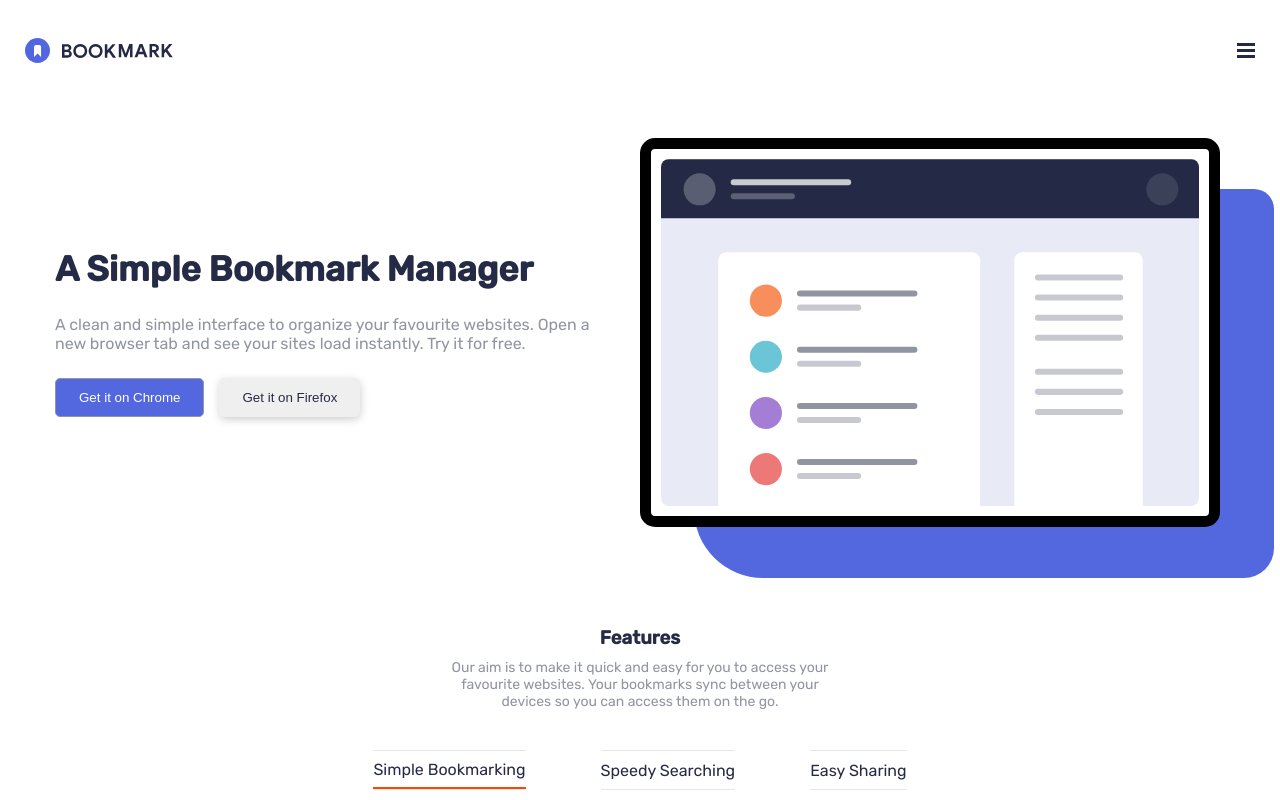
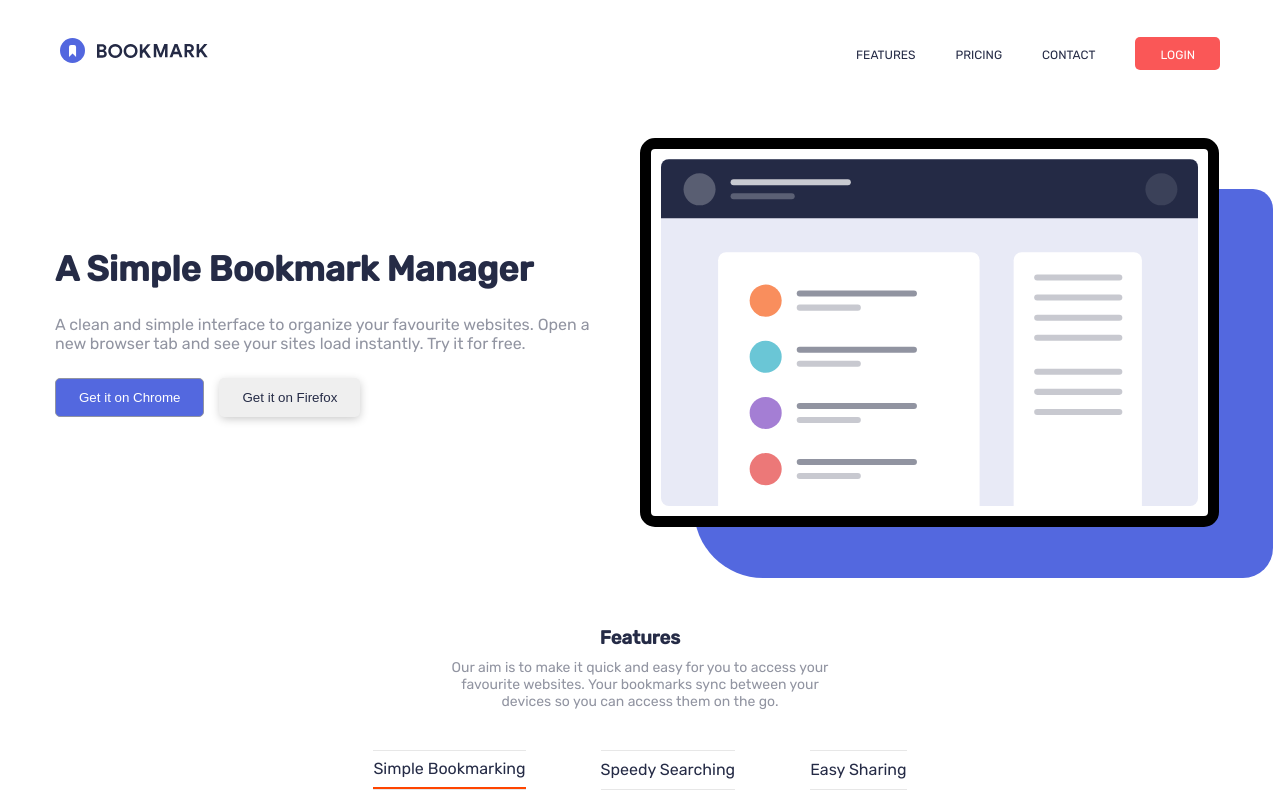
Before and after one commit to nardos322/bookmark, a website with bundled scripts: page index.html in a window 1280 px wide. Shown: the top 800 px of the page. Built offline with nearby package versions, Linux system fonts and the light colour scheme; a web font is replaced by a local one.

Commit message:
fix styles

```diff
--- a/index.html
+++ b/index.html
@@ -25,6 +25,20 @@
       <div class="nav-logo-container">
         <img class="nav-logo" src="./src/images/logo-bookmark.svg" alt="logo">
       </div>
+      <ul class="nav-list-desktop">
+        <li class="">
+          <a href="#">Features</a>
+        </li>
+        <li class="">
+          <a href="#">Pricing</a>
+        </li>
+        <li class="">
+          <a href="#">Contact</a>
+        </li>
+        <li class="login-desktop">
+          <a class="" href="#">Login</a>
+        </li>
+      </ul>
       <div class="menu-burger-container">
         <img src="./src/images/icon-hamburger.svg" class="icon-show" id="icon-burger" alt="menu">
         <img src="./src/images/icon-close.svg" class="nav-icon icon-shut-down " id="icon-close"  >
--- a/src/css/style.css
+++ b/src/css/style.css
@@ -25,7 +25,9 @@ body {
 
 }
 
-
+.nav-list-desktop {
+    display: none;
+}
 
 .nav-bar {
     height: 100px;
@@ -43,7 +45,6 @@ body {
     list-style: none;
     text-align: center;
     transition: .3s;
-
 }
 
 .nav-list .tabs {
@@ -62,7 +63,6 @@ body {
     padding: 11px 129px;
     border: 2px solid white;
     border-radius: 6px;
-
 }
 
 .nav-list .social-media {
@@ -102,8 +102,8 @@ body {
 .img-intro-container {
     box-shadow: 54px 51px 0px var(--Soft-Blue);
     border-radius: 50px 20px 30px 69px;
-    max-height: 395px;
-    max-width: 580px;
+    max-height: 390px;
+    max-width: 579px;
     min-width: 325px;
     align-self: flex-end;
 }
@@ -125,6 +125,7 @@ body {
     border-radius: 15px;
     padding: 10px;
     border: 11px solid black;
+
 }
 
 .introduction h2 {
@@ -219,8 +220,6 @@ body {
     border-bottom: 1px solid rgb(196 196 196 / 40%);
     font-weight: 400;
     color: var(--Very-Dark-Blue);
-
-
 }
 
 .tab-show p {
@@ -464,6 +463,42 @@ footer .social-media {
 
 
 @media (min-width: 1024px) {
+
+    .hero {
+        padding: 0 60px;
+    }
+
+    .menu-burger-container {
+        display: none;
+    }
+
+    .nav-list-desktop{
+        display: flex;
+        list-style: none;
+        align-items: center;
+        height: 30px;
+        gap: 40px;
+
+    }
+
+    .nav-list-desktop a{
+        text-decoration: none;
+        color: var(--Very-Dark-Blue);
+        font-size: 12px;
+        text-transform: uppercase;
+    }
+
+    .login-desktop {
+      background-color: var(--Soft-Red);
+      padding: 7px 25px;
+      border-radius: 5px;
+    }
+
+    .login-desktop  a{
+        color: #FFF;
+      }
+
+
     .features-container{
         display: grid;
         grid-template-columns: 1fr 1fr;
```
Also changed, not shown: build/menu.ts.
